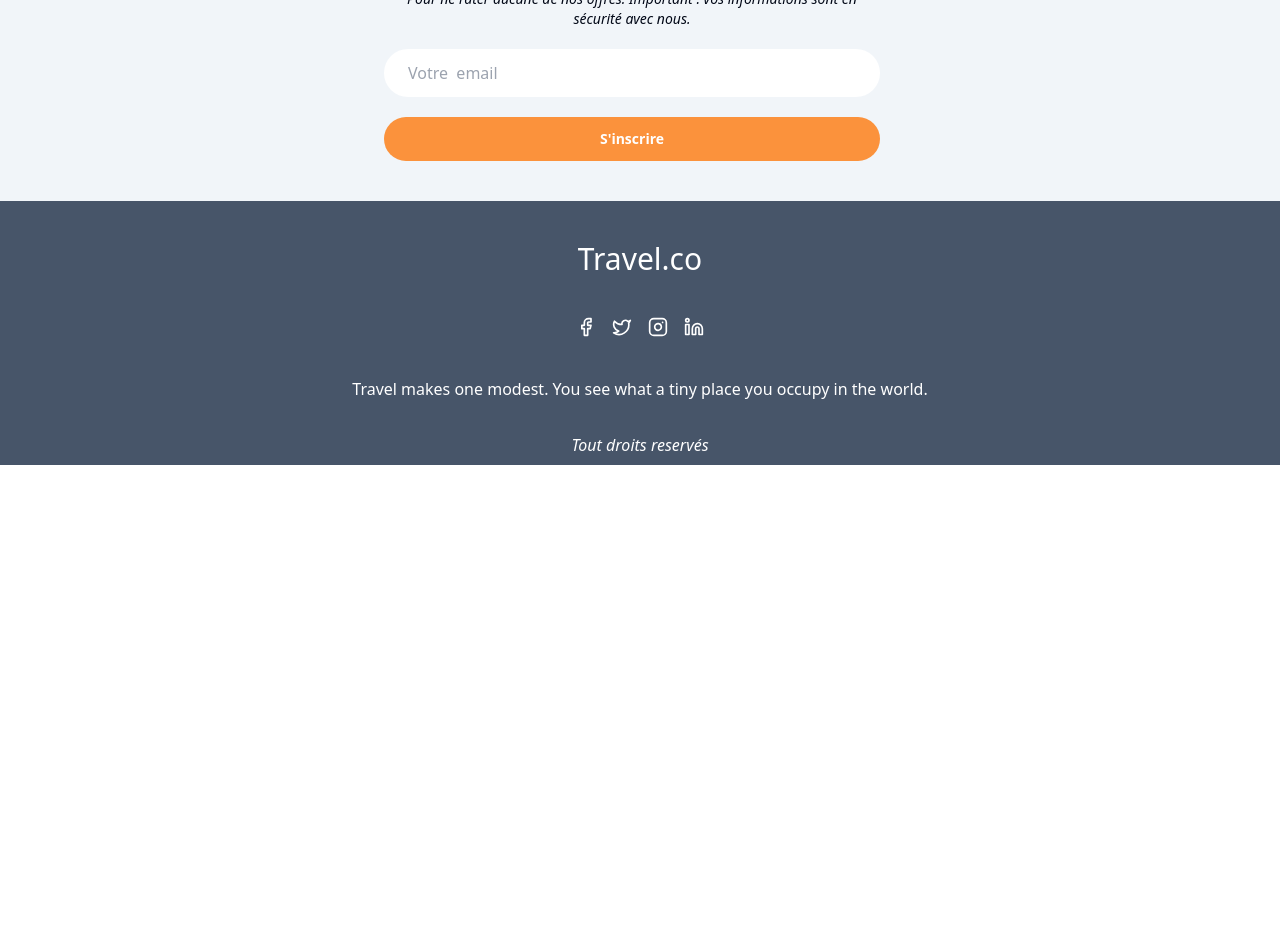
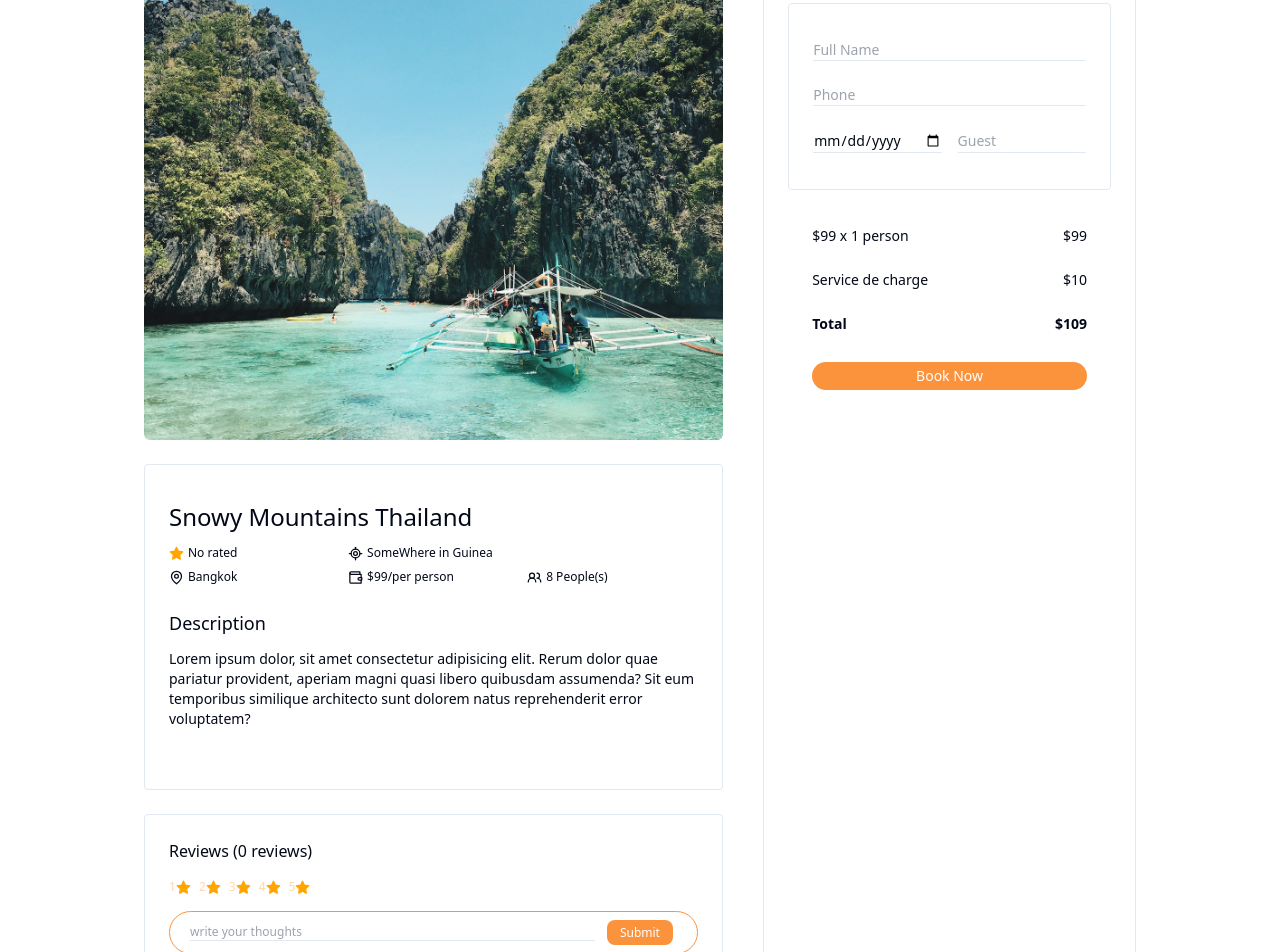
Before and after one commit to SidyMohamedSalim/easyTourisme, a Next.js app: page /tours/tour in a window 1280 px wide. Shown: the part 300-1252 px from the top of the page. Before the commit the page ends 800 px from the top, so only its background shows below. Built offline with nearby package versions, Linux system fonts and the light colour scheme.

Commit message:
add page

```diff
--- a/app/tours/tour/page.tsx
+++ b/app/tours/tour/page.tsx
@@ -1,7 +1,196 @@
+import {
+  Locate,
+  LocateFixed,
+  LucideLocate,
+  Map,
+  MapPin,
+  Star,
+  Stars,
+  Users2,
+  Wallet,
+} from "lucide-react";
+import Image from "next/image";
 import React from "react";
 
 const page = () => {
-  return <div></div>;
+  return (
+    <div>
+      <div className="max-w-5xl mx-auto py-24 max-sm:px-2 max-xl:px-10">
+        <div className="grid lg:grid-cols-5 gap-2">
+          <div className="lg:col-span-3 m-4">
+            <Image
+              width={1000}
+              height={500}
+              src="/images/gallery-01.jpg"
+              alt=""
+              className="w-full h-[50%] rounded-md"
+            />
+
+            {/* details */}
+            <div className="my-6">
+              <div className="rounded-sm p-6 border">
+                <h1 className="py-3 font-medium text-2xl">
+                  Snowy Mountains Thailand
+                </h1>
+                <div className="grid grid-cols-3  gap-2 text-xs items-center">
+                  <div className="flex gap-1 items-center">
+                    <Star size={15} color="orange" fill="orange" />
+                    <h3>No rated</h3>
+                  </div>
+                  <div className="flex gap-1 items-center col-span-2">
+                    <LocateFixed size={15} />
+                    <h3>SomeWhere in Guinea</h3>
+                  </div>
+                  <div className="flex gap-1 items-center">
+                    <MapPin size={15} />
+                    <h3>Bangkok</h3>
+                  </div>
+                  <div className="flex gap-1 items-center">
+                    <Wallet size={15} />
+                    <h3>$99/per person</h3>
+                  </div>
+                  <div className="flex gap-1 items-center">
+                    <Users2 size={15} />
+                    <h3>
+                      <span>8</span> People(s)
+                    </h3>
+                  </div>
+                </div>
+                <div className="py-6">
+                  <h1 className="text-lg">Description</h1>
+                  <p className="text-sm font-extralight my-3">
+                    Lorem ipsum dolor, sit amet consectetur adipisicing elit.
+                    Rerum dolor quae pariatur provident, aperiam magni quasi
+                    libero quibusdam assumenda? Sit eum temporibus similique
+                    architecto sunt dolorem natus reprehenderit error
+                    voluptatem?
+                  </p>
+                </div>
+              </div>
+            </div>
+
+            {/* avis */}
+            <div className="my-6">
+              <div className="rounded-sm p-6 border">
+                <h1>Reviews (0 reviews)</h1>
+                {/* deferrents reviews */}
+                <div>{/* todo */}</div>
+
+                <div className="text-xs grid grid-cols-5 gap-2 text-orange-200  w-fit py-4">
+                  <h1 className="flex justify-center items-center">
+                    <span>1</span>
+                    <Star size={15} fill="orange" color="orange" />
+                  </h1>
+                  <h1 className="flex justify-center items-center">
+                    <span>2</span>
+                    <Star size={15} fill="orange" color="orange" />
+                  </h1>
+                  <h1 className="flex justify-center items-center">
+                    <span>3</span>
+                    <Star size={15} fill="orange" color="orange" />
+                  </h1>
+                  <h1 className="flex justify-center items-center">
+                    <span>4</span>
+                    <Star size={15} fill="orange" color="orange" />
+                  </h1>
+                  <h1 className="flex justify-center items-center">
+                    <span>5</span>
+                    <Star size={15} fill="orange" color="orange" />
+                  </h1>
+                </div>
+
+                <div>
+                  <form
+                    action=""
+                    className="w-full  grid grid-cols-6 rounded-full border border-orange-400 py-2 px-4"
+                  >
+                    <input
+                      type="text"
+                      className="border-b col-span-5 m-1 text-xs focus:outline-none hover:outline-none"
+                      placeholder="write your thoughts"
+                    />
+                    <input
+                      type="sumbit"
+                      className="bg-orange-400 hover:bg-orange-500 px-1 py-1 mx-2 text-xs text-center text-white rounded-lg"
+                      placeholder="write your thoughts"
+                      value={"Submit"}
+                    />
+                  </form>
+                </div>
+              </div>
+            </div>
+          </div>
+
+          <div className="lg:col-span-2 border m-4 rounded-md">
+            <div className="flex justify-between m-6 pb-6 border-b">
+              <h1 className="text-sm">
+                <span className="text-2xl font-semibold">$99</span> /person
+              </h1>
+              <div className="flex items-center">
+                <Star fill="orange" color="orange" size={15} /> <span>(0)</span>
+              </div>
+            </div>
+
+            <div className="px-6">
+              <h1 className="font-medium text-lg">Information</h1>
+
+              <form action="" className="border rounded-sm p-6">
+                <input
+                  type="text"
+                  name="name"
+                  placeholder="Full Name"
+                  id=""
+                  className="border-b w-full focus:outline-none hover:outline-none my-3 text-sm"
+                />
+                <input
+                  type="phone"
+                  name="phone"
+                  placeholder="Phone"
+                  id=""
+                  className="border-b w-full focus:outline-none hover:outline-none my-3 text-sm"
+                />
+                <div className="grid grid-cols-2 gap-4">
+                  <input
+                    type="date"
+                    name="date"
+                    placeholder="Phone"
+                    id=""
+                    className="border-b text-sm w-full focus:outline-none hover:outline-none my-3"
+                  />
+                  <input
+                    type="text"
+                    name="guest"
+                    placeholder="Guest"
+                    id=""
+                    className="border-b w-full focus:outline-none hover:outline-none my-3 text-sm"
+                  />
+                </div>
+              </form>
+
+              <div className="p-6">
+                <div className="text-sm flex justify-between py-3">
+                  <h1>$99 x 1 person</h1>
+                  <p>$99</p>
+                </div>
+                <div className="text-sm flex justify-between py-3">
+                  <h1>Service de charge</h1>
+                  <p>$10</p>
+                </div>
+                <div className="text-sm flex justify-between py-3 font-bold">
+                  <h1>Total</h1>
+                  <p>$109</p>
+                </div>
+
+                <button className="w-full bg-orange-400  py-1 text-sm rounded-3xl mt-4 text-white hover:bg-orange-500">
+                  Book Now
+                </button>
+              </div>
+            </div>
+          </div>
+        </div>
+      </div>
+    </div>
+  );
 };
 
 export default page;
```
